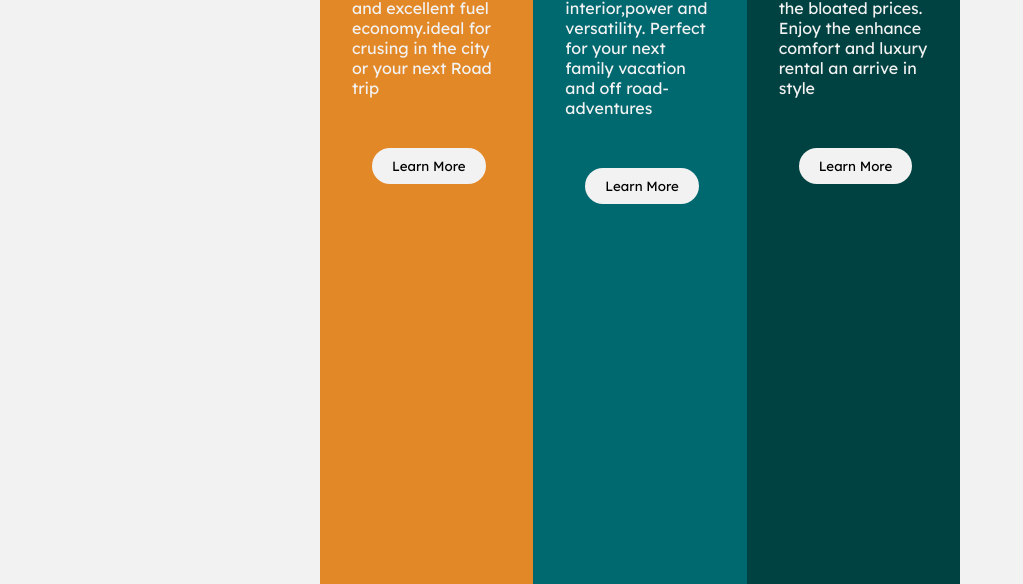
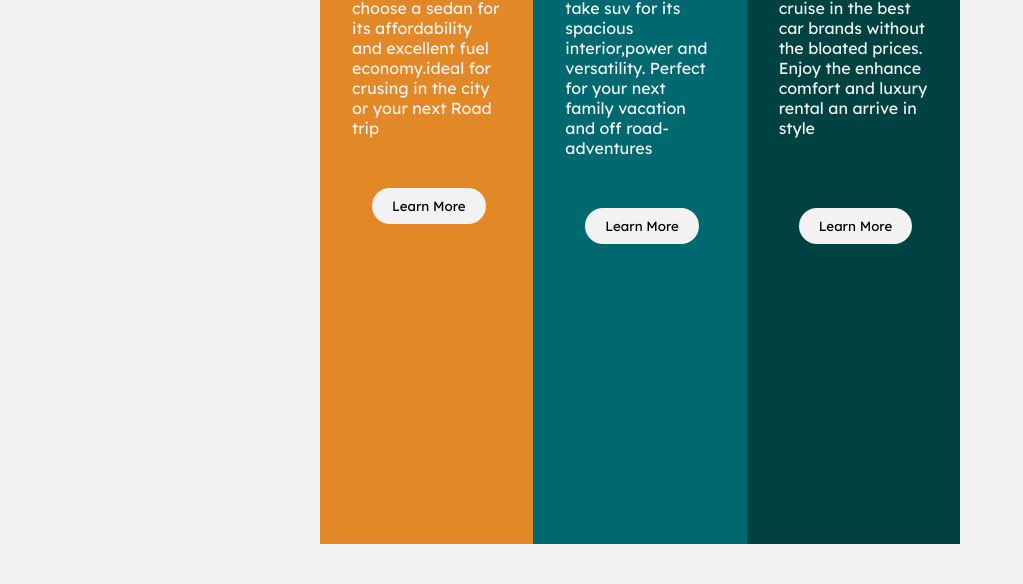
Before and after one commit to El-charis/layout-task-zuri, a plain HTML site: page index.html in a window 1280 px wide. Shown: the part 244-828 px from the top of the page, without its empty margins (0-1023 px from the left). Drawn offline with Linux system fonts and the light colour scheme; a web font is replaced by a local one.

Commit message:
first commit

```diff
--- a/index.html
+++ b/index.html
@@ -50,7 +50,7 @@
       </p>
       <button class="btn">Learn More</button>
     </div>
-    <div class="third-container">
+    <divgit push -u origin main class="third-container">
       <svg width="64" height="40" xmlns="http://www.w3.org/2000/svg">
         <g fill="none" fill-rule="evenodd">
           <circle fill="#000" opacity=".201" cx="20" cy="20" r="20" />
@@ -63,7 +63,7 @@
       <p>cruise in the best car brands without the bloated prices.
         Enjoy the enhance comfort and luxury rental an arrive in style
       </p>
-      <button >Learn More</button>
+      <button class="lastbtn">Learn More</button>
     </div>
 
   </main>
--- a/mystyle.css
+++ b/mystyle.css
@@ -19,7 +19,7 @@ main{
 .first-container{
     background-color:  hsl(31, 77%, 52%);
     /* width: 100%; */
-    height: 100%;
+    height: 90%;
     padding: 2rem;
     width: 100%;
 
@@ -32,14 +32,14 @@ svg, h1,button{
     background-color: hsl(184, 100%, 22%);
     padding: 2rem;
     width:100%;
-    height: 100%;
+    height: 90%;
 
 }
 .third-container{
     background-color:hsl(179, 100%, 13%);
     padding: 2rem;
     width: 100%;
-    height:100%;
+    height:90%;
 }
 h1{
    color: hsl(0, 0%, 95%);
@@ -68,3 +68,6 @@ button:hover{
     border: solid 3px hsl(0, 0%, 95%);
     color: hsl(0, 0%, 95%);
 }
+.lastbtn{
+    margin-top: 70px;
+}
```
